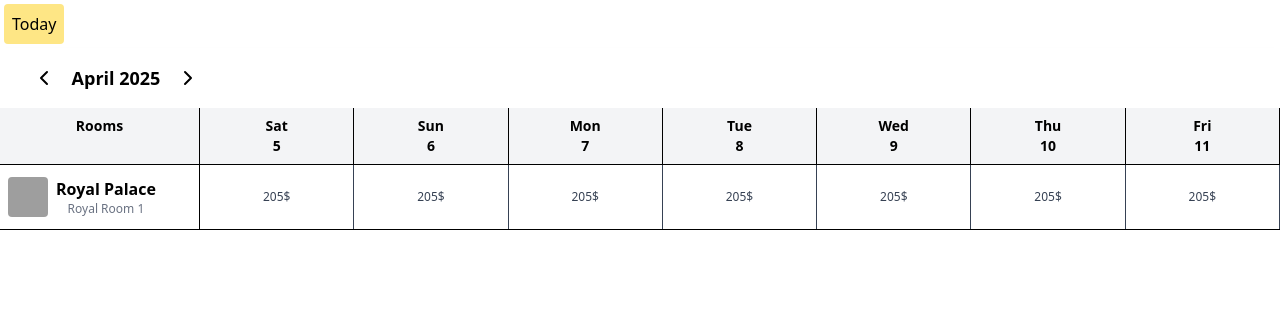
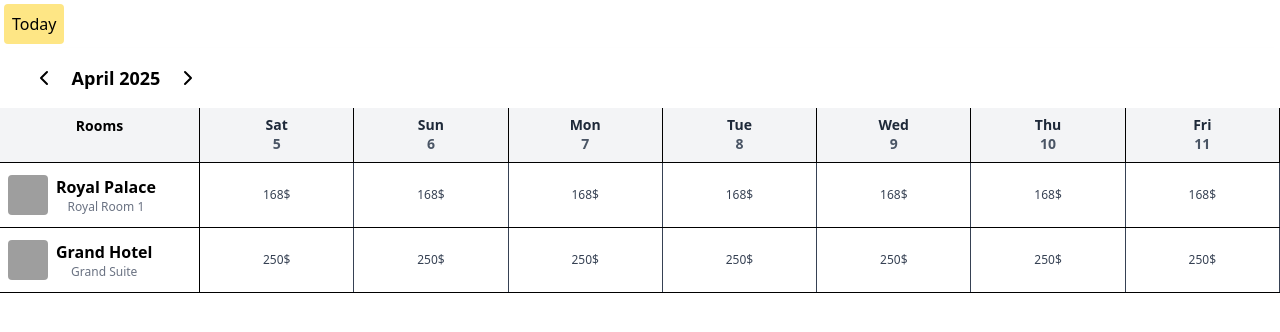
Before and after one commit to gitmeas02/Booking_IP, a Vue app in the folder frontend/: page /tt in a window 1280 px wide. Shown: the top 332 px of the page. Built offline with nearby package versions, Linux system fonts and the light colour scheme; data requests are answered from the project's data file; grey boxes are pictures that could not be loaded.

Commit message:
customize range price

```diff
--- a/frontend/src/components/Test1.vue
+++ b/frontend/src/components/Test1.vue
@@ -13,14 +13,17 @@
     <div class="min-w-max">
       <div class="grid grid-cols-[200px_repeat(7,1fr)] border-b text-sm font-semibold text-center bg-gray-100">
         <div class="border-r p-2">Rooms</div>
-        <div v-for="(day, i) in days" :key="i" class="border-r p-2 whitespace-pre">
-          {{ formatHeader(day.date) }}
+        <div v-for="(day, i) in days" :key="i" class="border-r p-2">
+          <div class="flex flex-col items-center leading-tight">
+            <div class="font-semibold text-gray-800">{{ getDayLabel(day.date).weekday }}</div>
+            <div class="text-sm text-gray-600">{{ getDayLabel(day.date).day }}</div>
+          </div>
         </div>
       </div>
 
       <div v-for="(room, index) in rooms" :key="index" class="grid grid-cols-[200px_repeat(7,1fr)] text-center border-b relative">
         <div class="flex items-center gap-2 p-2 border-r bg-white">
-          <img :src="room.image" class="w-10 h-10 rounded object-cover" />
+          <img :src="room.image?.[0] || 'https://via.placeholder.com/40'" class="w-10 h-10 rounded object-cover" />
           <div>
             <div class="font-bold">{{ room.hotel }}</div>
             <div class="text-xs text-gray-500">{{ room.name }}</div>
@@ -28,30 +31,43 @@
         </div>
 
         <div class="relative col-span-7 grid grid-cols-7 h-16">
-          <div v-for="(day, i) in days" :key="i" class="border-r text-xs text-gray-700 flex items-center justify-center relative z-0">
-            {{ day.price }}$
+          <div
+            v-for="(day, i) in days"
+            :key="i"
+            class="border-r text-xs text-gray-700 flex items-center justify-center relative z-0"
+            :class="{
+              'bg-gray-100': isDateBlocked(room, day.date),
+              'cursor-pointer': true
+            }"
+            @click="(e) => handleDayClick(e, room, day, i)"
+          >
+            {{ getDayPrice(room, day.date) }}$
           </div>
 
           <template v-for="(booking, i) in room.bookings" :key="'booking-'+i">
-            <div v-if="getBookingOffset(booking)"
+            <div
+              v-if="getBookingOffset(booking)"
               class="absolute top-2 h-10 text-xs font-medium rounded-full px-2 flex items-center text-white z-10"
               :class="'bg-blue-500'"
               :style="{
                 left: `${getBookingOffset(booking).offset * (100 / days.length)}%`,
                 width: `${getBookingOffset(booking).length * (100 / days.length)}%`
-              }">
+              }"
+            >
               {{ booking.guest }} ({{ getBookingOffset(booking).length }} nights)
             </div>
           </template>
 
           <template v-for="(blockedDate, i) in room.blockedDates" :key="'blocked-'+i">
-            <div v-if="getBlockedOffset(blockedDate)"
+            <div
+              v-if="getBlockedOffset(blockedDate)"
               class="absolute top-2 h-10 text-xs font-medium rounded-full px-2 flex items-center text-white z-10"
               :class="'bg-gray-500'"
               :style="{
                 left: `${getBlockedOffset(blockedDate).offset * (100 / days.length)}%`,
                 width: `${getBlockedOffset(blockedDate).length * (100 / days.length)}%`
-              }">
+              }"
+            >
               Blocked
               <span v-if="getBlockedOffset(blockedDate).length > 1">
                 ({{ getBlockedOffset(blockedDate).length }} nights)
@@ -65,159 +81,204 @@
 </template>
 
 <script setup>
-import { onMounted, ref } from 'vue'
-import { ChevronRight, ChevronLeft } from 'lucide-vue-next'
+import { onMounted, ref, computed } from 'vue';
+import { ChevronRight, ChevronLeft } from 'lucide-vue-next';
 
 // Month labels
 const months = [
   'January', 'February', 'March', 'April', 'May', 'June',
   'July', 'August', 'September', 'October', 'November', 'December'
-]
+];
+
+// Calendar state
+const calendarStart = ref(new Date());
+const calendarLength = 7;
+const selectedMonth = ref(calendarStart.value.getMonth());
+const selectedYear = ref(calendarStart.value.getFullYear());
+
+// Generate days for the header
+const days = computed(() => {
+  const week = [];
+  for (let i = 0; i < calendarLength; i++) {
+    const date = new Date(calendarStart.value);
+    date.setDate(calendarStart.value.getDate() + i);
+    week.push({ date });
+  }
+  return week;
+});
+
+// Improved getDayLabel function
+function getDayLabel(date) {
+  const weekdayNames = ['Sun', 'Mon', 'Tue', 'Wed', 'Thu', 'Fri', 'Sat'];
+  return {
+    weekday: weekdayNames[date.getDay()],
+    day: date.getDate(),
+    month: date.getMonth(),
+    year: date.getFullYear()
+  };
+}
 
 // Utils
 function formatDate(date) {
-  const yyyy = date.getFullYear()
-  const mm = String(date.getMonth() + 1).padStart(2, '0')
-  const dd = String(date.getDate()).padStart(2, '0')
-  return `${yyyy}-${mm}-${dd}`
-}
-
-function formatHeader(date) {
-  const dayNames = ["Sun", "Mon", "Tue", "Wed", "Thu", "Fri", "Sat"]
-  return `${dayNames[date.getDay()]}\n${date.getDate()}`
+  const yyyy = date.getFullYear();
+  const mm = String(date.getMonth() + 1).padStart(2, '0');
+  const dd = String(date.getDate()).padStart(2, '0');
+  return `${yyyy}-${mm}-${dd}`;
 }
 
 function parseDate(dateStr) {
-  const parts = dateStr.split('-').map(Number)
-  return new Date(parts[0], parts[1] - 1, parts[2])
+  const parts = dateStr.split('-').map(Number);
+  return new Date(parts[0], parts[1] - 1, parts[2]);
 }
 
 function daysBetween(start, end) {
-  const msPerDay = 1000 * 60 * 60 * 24
-  return Math.floor((end - start) / msPerDay)
+  const msPerDay = 1000 * 60 * 60 * 24;
+  return Math.floor((end - start) / msPerDay);
 }
 
-// Calendar logic
-const calendarStart = ref(new Date())
-const calendarLength = 7
-const selectedMonth = ref(calendarStart.value.getMonth())
-const selectedYear = ref(calendarStart.value.getFullYear())
-const days = ref(generateWeek(calendarStart.value))
+function isDateBlocked(room, date) {
+  if (!room.blockedDates) return false;
+  const dateStr = formatDate(date);
+  return room.blockedDates.some(blocked =>
+    dateStr >= blocked.startDate && dateStr <= blocked.endDate
+  );
+}
 
-function generateWeek(startDate) {
-  const week = []
-  for (let i = 0; i < calendarLength; i++) {
-    const date = new Date(startDate)
-    date.setDate(startDate.getDate() + i)
-    week.push({ date, price: 205 })
-  }
-  return week
+function getDayPrice(room, date) {
+  const dateStr = formatDate(date);
+  // Check for specific price for this date if you have that data
+  return room.basePrice || 0;
 }
 
 // Room data
-const hotels = ref([])
-
-const isLoading = ref(false)
+const isLoading = ref(false);
+const hotels = ref([]);
+const rooms = ref([]);
 
 async function fetchHotels() {
-  isLoading.value = true
+  isLoading.value = true;
   try {
-    const response = await fetch('http://localhost:5000/hotels')
+    const response = await fetch('http://localhost:5000/hotels');
     if (!response.ok) {
-      throw new Error(`HTTP error! status: ${response.status}`)
+      throw new Error(`HTTP error! status: ${response.status}`);
     }
-    const data = await response.json()
-    hotels.value = data
+    const data = await response.json();
+    hotels.value = data;
     rooms.value = hotels.value.flatMap(hotel =>
       hotel.rooms.map(room => ({
         ...room,
-        hotel: hotel.name
+        hotel: hotel.name,
+        hotelId: hotel.id
       }))
-    )
+    );
   } catch (error) {
-    console.error('Error fetching hotels:', error)
-    hotels.value = []
-    rooms.value = []
+    console.error('Error fetching hotels:', error);
+    hotels.value = [];
+    rooms.value = [];
   } finally {
-    isLoading.value = false
+    isLoading.value = false;
   }
 }
 
-const rooms = ref([])
-
-onMounted(() => {
-  fetchHotels()
-})
-
+// Calendar navigation
 function previousWeek() {
-  const newDate = new Date(calendarStart.value)
-  newDate.setDate(newDate.getDate() - 7)
-  calendarStart.value = newDate
-  updateCalendar()
+  const newDate = new Date(calendarStart.value);
+  newDate.setDate(newDate.getDate() - 7);
+  calendarStart.value = newDate;
+  updateCalendar();
 }
 
 function nextWeek() {
-  const newDate = new Date(calendarStart.value)
-  newDate.setDate(newDate.getDate() + 7)
-  calendarStart.value = newDate
-  updateCalendar()
+  const newDate = new Date(calendarStart.value);
+  newDate.setDate(newDate.getDate() + 7);
+  calendarStart.value = newDate;
+  updateCalendar();
 }
 
 function goToToday() {
-  calendarStart.value = new Date()
-  updateCalendar()
+  calendarStart.value = new Date();
+  updateCalendar();
 }
 
 function updateCalendar() {
-  days.value = generateWeek(calendarStart.value)
-  selectedMonth.value = calendarStart.value.getMonth()
-  selectedYear.value = calendarStart.value.getFullYear()
+  selectedMonth.value = calendarStart.value.getMonth();
+  selectedYear.value = calendarStart.value.getFullYear();
+}
+
+// Day click handler
+function handleDayClick(event, room, day, dayIndex) {
+  const action = prompt("Enter 'price' to update price or 'block' to block the room:");
+
+  if (action === 'price') {
+    const newPrice = prompt("Enter the new price:", room.basePrice);
+    if (newPrice) {
+      // Here you would update the price in your data store
+      console.log(`Updated price for room ${room.name} on ${formatDate(day.date)} to ${newPrice}`);
+    }
+  } else if (action === 'block') {
+    const isBlocked = isDateBlocked(room, day.date);
+    if (isBlocked) {
+      if (confirm("This date is already blocked. Unblock it?")) {
+        // Here you would unblock the date in your data store
+        console.log(`Unblocked room ${room.name} on ${formatDate(day.date)}`);
+      }
+    } else {
+      if (confirm("Block this room for the selected date?")) {
+        // Here you would block the date in your data store
+        console.log(`Blocked room ${room.name} on ${formatDate(day.date)}`);
+      }
+    }
+  }
 }
 
 // Offset calculations
 function getBookingOffset(booking) {
   try {
-    if (!booking?.startDate || !booking?.endDate) return null
-    const start = parseDate(booking.startDate)
-    const end = parseDate(booking.endDate)
-    const calendarEnd = new Date(calendarStart.value)
-    calendarEnd.setDate(calendarStart.value.getDate() + calendarLength -1)
+    if (!booking?.startDate || !booking?.endDate) return null;
+    const start = parseDate(booking.startDate);
+    const end = parseDate(booking.endDate);
+    const calendarEnd = new Date(calendarStart.value);
+    calendarEnd.setDate(calendarStart.value.getDate() + calendarLength - 1);
 
-    if (start > calendarEnd || end < calendarStart.value) return null
+    if (start > calendarEnd || end < calendarStart.value) return null;
 
-    const adjustedStart = start < calendarStart.value ? calendarStart.value : start
-    const adjustedEnd = end > calendarEnd ? calendarEnd : end
+    const adjustedStart = start < calendarStart.value ? calendarStart.value : start;
+    const adjustedEnd = end > calendarEnd ? calendarEnd : end;
 
-    const offset = daysBetween(calendarStart.value, adjustedStart-1)+1
-    const length = daysBetween(adjustedStart, adjustedEnd-1)+1
-    return { offset, length }
+    const offset = daysBetween(calendarStart.value, adjustedStart);
+    const length = daysBetween(adjustedStart, adjustedEnd) + 1;
+    return { offset, length };
   } catch (err) {
-    console.error("getBookingOffset error:", err)
-    return null
+    console.error("getBookingOffset error:", err);
+    return null;
   }
 }
 
 function getBlockedOffset(blockedDate) {
   try {
-    if (!blockedDate?.startDate || !blockedDate?.endDate) return null
-    const start = parseDate(blockedDate.startDate)
-    const end = parseDate(blockedDate.endDate)
-    const calendarEnd = new Date(calendarStart.value)
-    calendarEnd.setDate(calendarStart.value.getDate() + calendarLength - 1)
+    if (!blockedDate?.startDate || !blockedDate?.endDate) return null;
+    const start = parseDate(blockedDate.startDate);
+    const end = parseDate(blockedDate.endDate);
+    const calendarEnd = new Date(calendarStart.value);
+    calendarEnd.setDate(calendarStart.value.getDate() + calendarLength - 1);
 
-    if (start > calendarEnd || end < calendarStart.value) return null
+    if (start > calendarEnd || end < calendarStart.value) return null;
 
-    const adjustedStart = start < calendarStart.value ? calendarStart.value : start
-    const adjustedEnd = end > calendarEnd ? calendarEnd : end
+    const adjustedStart = start < calendarStart.value ? calendarStart.value : start;
+    const adjustedEnd = end > calendarEnd ? calendarEnd : end;
 
-    const offset = daysBetween(calendarStart.value, adjustedStart-1)+1
-    const length = daysBetween(adjustedStart, adjustedEnd-1)+ 1
-    return { offset, length }
+    const offset = daysBetween(calendarStart.value, adjustedStart);
+    const length = daysBetween(adjustedStart, adjustedEnd) + 1;
+    return { offset, length };
   } catch (err) {
-    console.error("getBlockedOffset error:", err)
-    return null
+    console.error("getBlockedOffset error:", err);
+    return null;
   }
 }
+
+onMounted(() => {
+  fetchHotels();
+});
 </script>
 
 <style scoped>
--- a/frontend/src/db/hotels.json
+++ b/frontend/src/db/hotels.json
@@ -13,6 +13,10 @@
                     "number": "469",
                     "basePrice": 168,
                     "taxes": 20,
+                    "price": [
+                        { "startDate": "2025-04-01", "endDate": "2025-04-05", "amount": 120 },
+                        { "startDate": "2025-04-10", "endDate": "2025-04-12", "amount": 150 }
+                    ],
                     "image": ["./src/assets/image.png"],
                     "bookings": [
                         { "startDate": "2025-04-17", "endDate": "2025-04-18", "guest": "for 1 day" },
@@ -27,6 +31,37 @@
                     ]
                 }
             ]
+        },
+        {
+            "id": 2,
+            "name": "Grand Hotel",
+            "location": "New York, USA",
+            "rooms": [
+                {
+                    "id": 102,
+                    "name": "Grand Suite",
+                    "type": "King Bed",
+                    "hotelId": 2,
+                    "number": "101",
+                    "basePrice": 250,
+
+                    "taxes": 30,
+                    "image": ["./src/assets/image.png"],
+                    "price":[
+                        { "startDate": "2025-05-01", "endDate": "2025-05-05", "amount": 150 },
+                        { "startDate": "2025-05-10", "endDate": "2025-05-12", "amount": 180 }
+                    ],
+                    "bookings": [
+                        { "startDate": "2025-05-01", "endDate": "2025-05-03", "guest": "for 2 days" }
+                    ],
+                    "blockedDates": [
+                        { "startDate": "2025-10-16", "endDate": "2025-10-17" },
+                        { "startDate": "2025-04-22", "endDate": "2025-04-23" },
+                        { "startDate": "2025-05-18", "endDate": "2025-05-21" },
+                        { "startDate": "2025-10-22", "endDate": "2025-10-23" }
+                    ]
+                }
+            ]
         }
     ]
 }
```
Also changed, not shown: frontend/src/components/RoomCellController.vue (added, +46 -0 lines), frontend/src/views/Admin.vue (line endings or trailing spaces).
